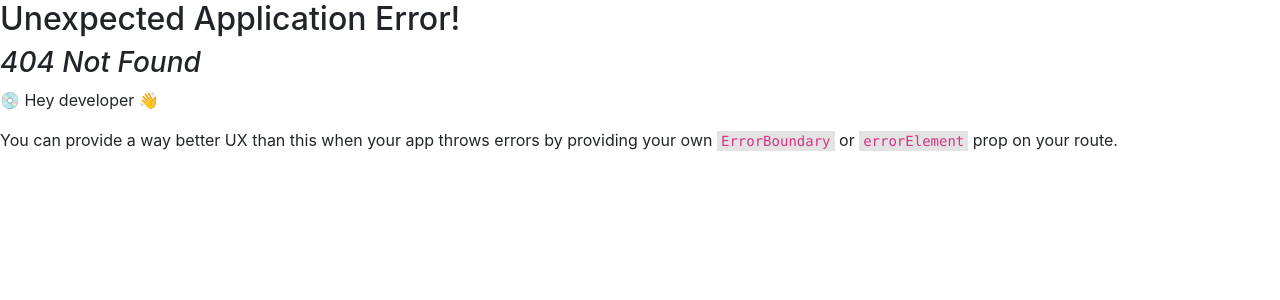
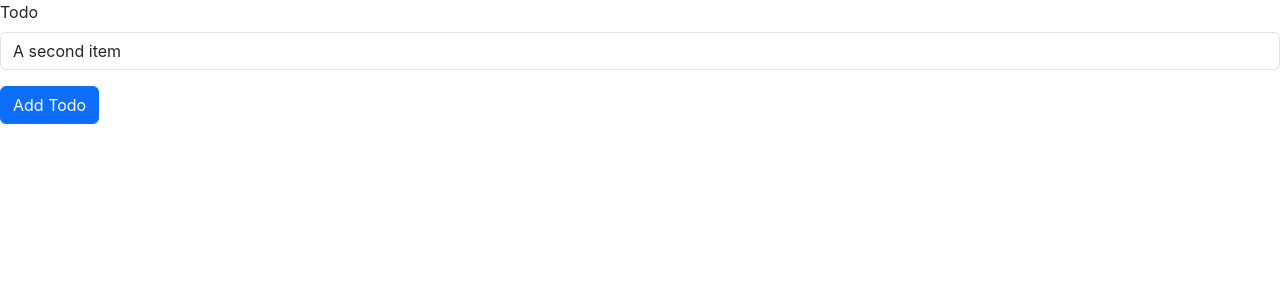
Before and after one commit to shubhamdixit863/react2024october, a React (Create React App) app: page /todo/edit/1 in a window 1280 px wide. Before the commit this address had no page. Shown: the top 300 px of the page. Built offline with nearby package versions, Linux system fonts and the light colour scheme.

Commit message:
edit routes

```diff
--- /dev/null
+++ b/src/components/Todo/Edit.js
@@ -0,0 +1,30 @@
+import React, { useState } from 'react'
+import {  useParams } from 'react-router-dom';
+
+
+const Edit = () => {
+    const [list,setList]= useState(["An item","A second item","A third item","A fourth item","And a fifth one"])
+    let {todoId}= useParams();
+    console.log(todoId);
+
+const change=()=>{
+
+}
+
+  return (
+    <div>
+       <div>
+<div className="mb-3">
+  <label  className="form-label">Todo</label>
+  <input type="text" className="form-control" value={list[todoId]} id="exampleFormControlInput1" placeholder="" onChange={change} />
+</div>
+<button type="button" className="btn btn-primary" >Add Todo</button>
+
+    </div>
+
+
+    </div>
+  )
+}
+
+export default Edit
--- a/src/components/Todo/List.js
+++ b/src/components/Todo/List.js
@@ -1,4 +1,6 @@
 import React ,{useState} from 'react'
+import { useNavigate } from "react-router-dom";
+
 
 
 
@@ -6,6 +8,7 @@ const List = () => {
   const [list,setList]= useState(["An item","A second item","A third item","A fourth item","And a fifth one"])
  const [data,setData]=useState("List Page")
  const [input ,setInput]=useState("")
+ const navigate=useNavigate();
 const change=(event)=>{
    setInput(event.target.value)
 }
@@ -26,6 +29,14 @@ const deleteMe=(index)=>{
 
 }
 
+const editMe=(index)=>{
+  // dynamic routing
+
+  navigate(`/todo/edit/${index}`)
+
+
+}
+
   return (
     <div>
        <div>
@@ -40,7 +51,12 @@ const deleteMe=(index)=>{
       <ul class="list-group">
         {
           list.map((ele,index)=>{
-            return <li class="list-group-item">{ele} <button onClick={()=>deleteMe(index)} className='btn btn-danger'>Delete</button> </li>
+            return <li class="list-group-item">{ele}
+            <button onClick={()=>deleteMe(index)} className='btn btn-danger'>Delete</button>
+
+            <button onClick={()=>editMe(index)} className='btn btn-danger'>Edit</button>
+
+            </li>
           })
 
         }
```
Also changed, not shown: src/index.js (+15 -2 lines).
